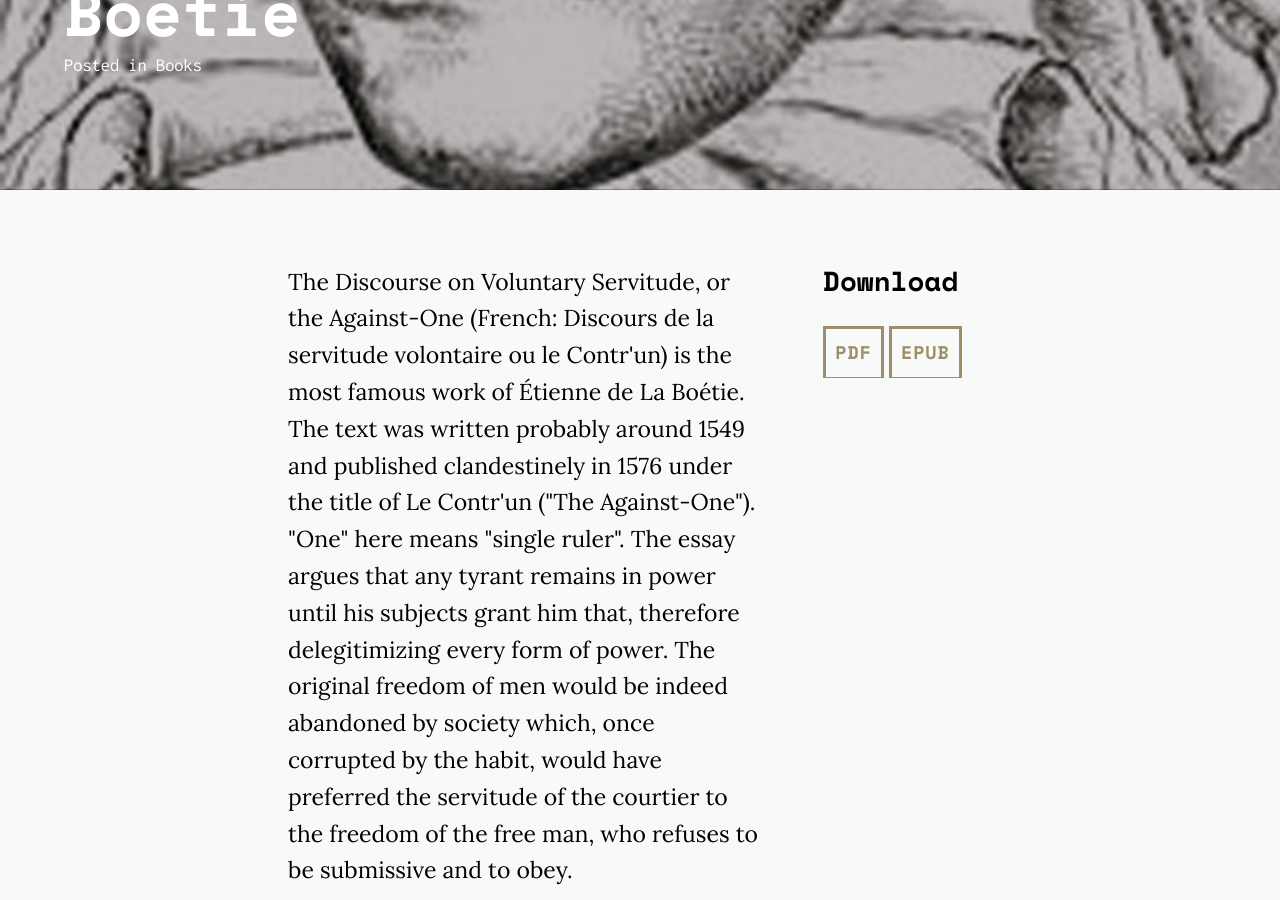
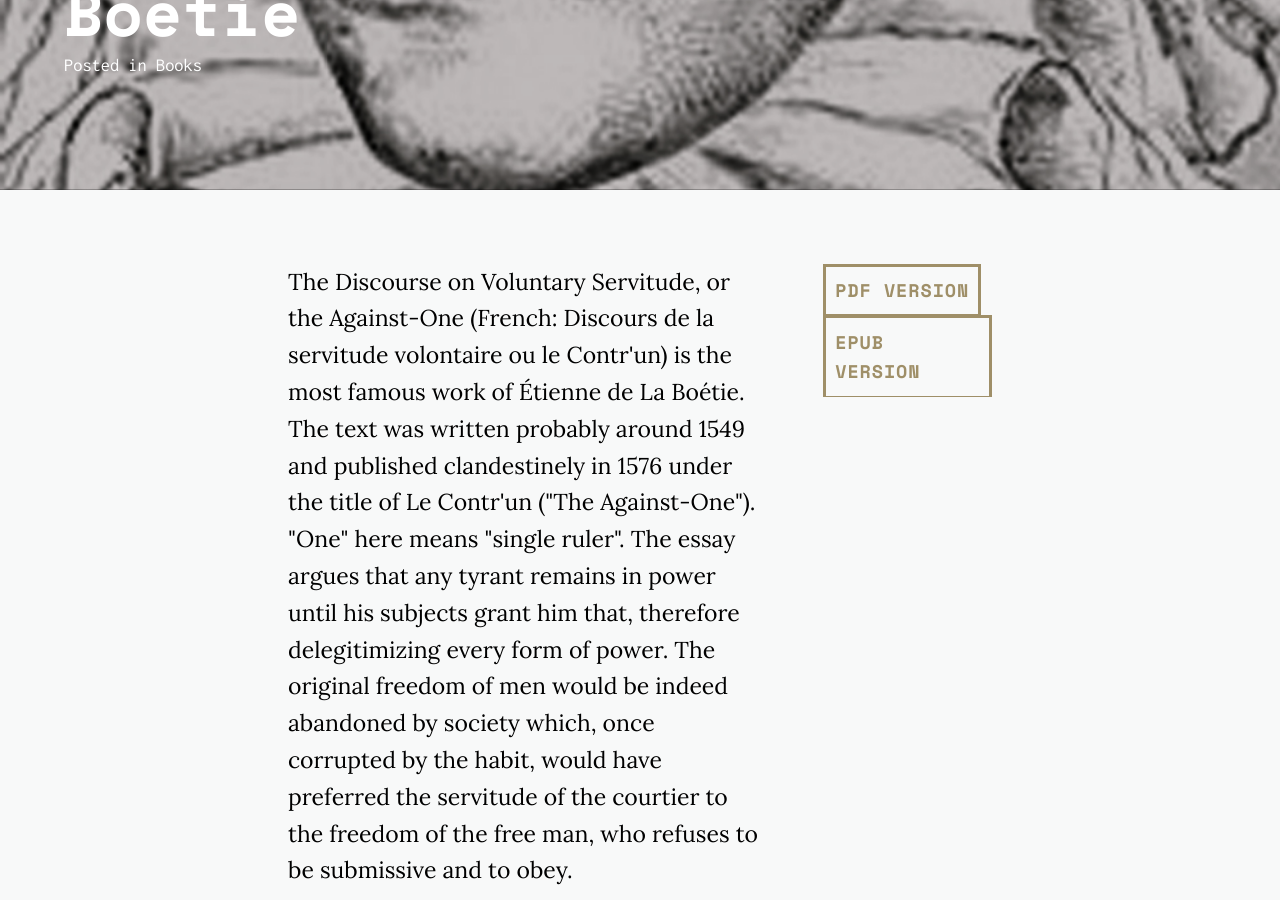
Before and after one commit to libertysowl/libertysowl.github.io, a Jekyll site: the page built from _posts/2017-01-21-servitude_book.markdown, in a window 1280 px wide and 900 px high, scrolled down 454 px. Built offline with Jekyll 4.4.1, drawn with Linux system fonts in a browser that asks for light colours; nearby versions of some CDN libraries.

Commit message:
Signed-off-by: Martin Juno <Martin Juno>

```diff
--- a/_posts/2017-01-21-servitude_book.markdown
+++ b/_posts/2017-01-21-servitude_book.markdown
@@ -20,10 +20,9 @@
 </div>
 
 <div id="posts_download">
-<h2>Download</h2>
+<a class="preview__more" href="https://drive.google.com/file/d/0B3RbVVPSsViuRTVJR05aQkFmamc" download>PDF version</a>
 <br>
-<a class="preview__more" href="https://drive.google.com/file/d/0B3RbVVPSsViuRTVJR05aQkFmamc">PDF</a>
-<a class="preview__more" href="https://drive.google.com/open?id=0B3RbVVPSsViuVXVaTmJybnRRcTg">ePub</a>
+<a class="preview__more" href="https://drive.google.com/open?id=0B3RbVVPSsViuVXVaTmJybnRRcTg" download>ePub version</a>
 
 </div>
 
```
